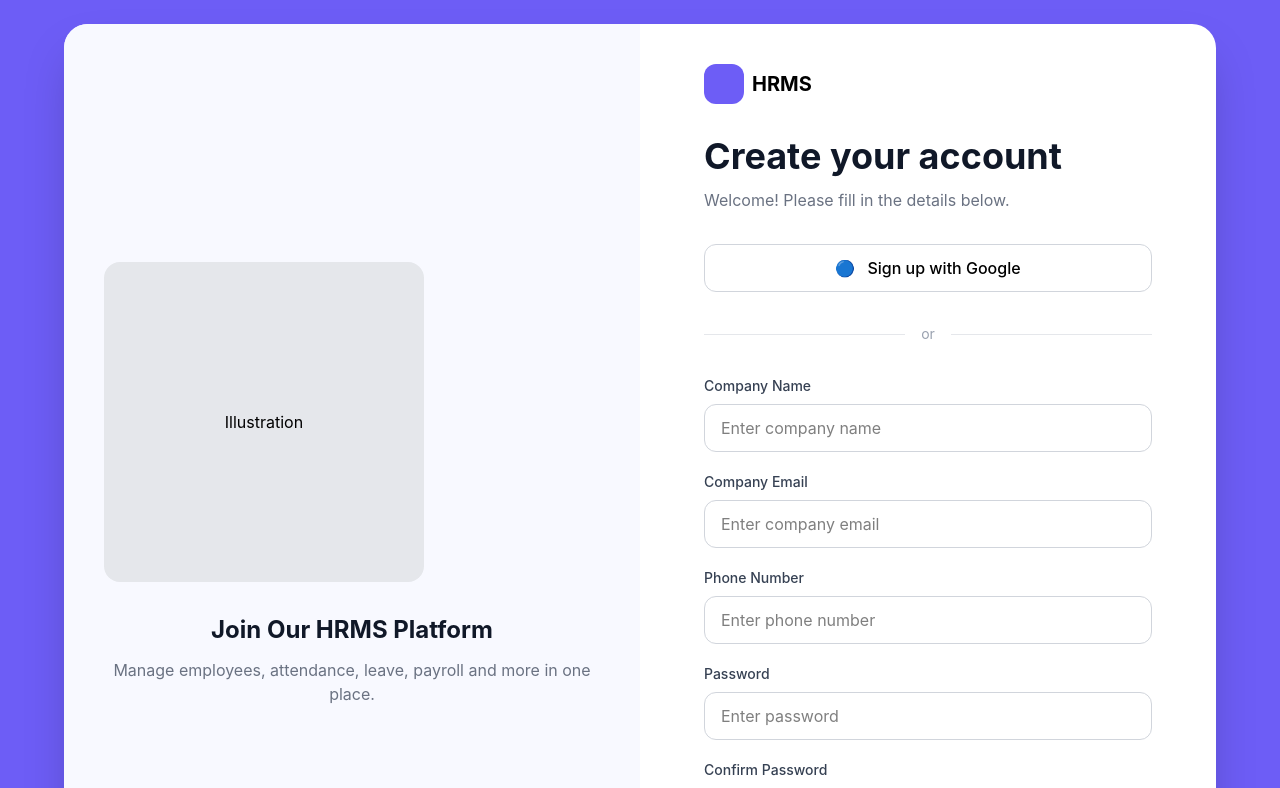
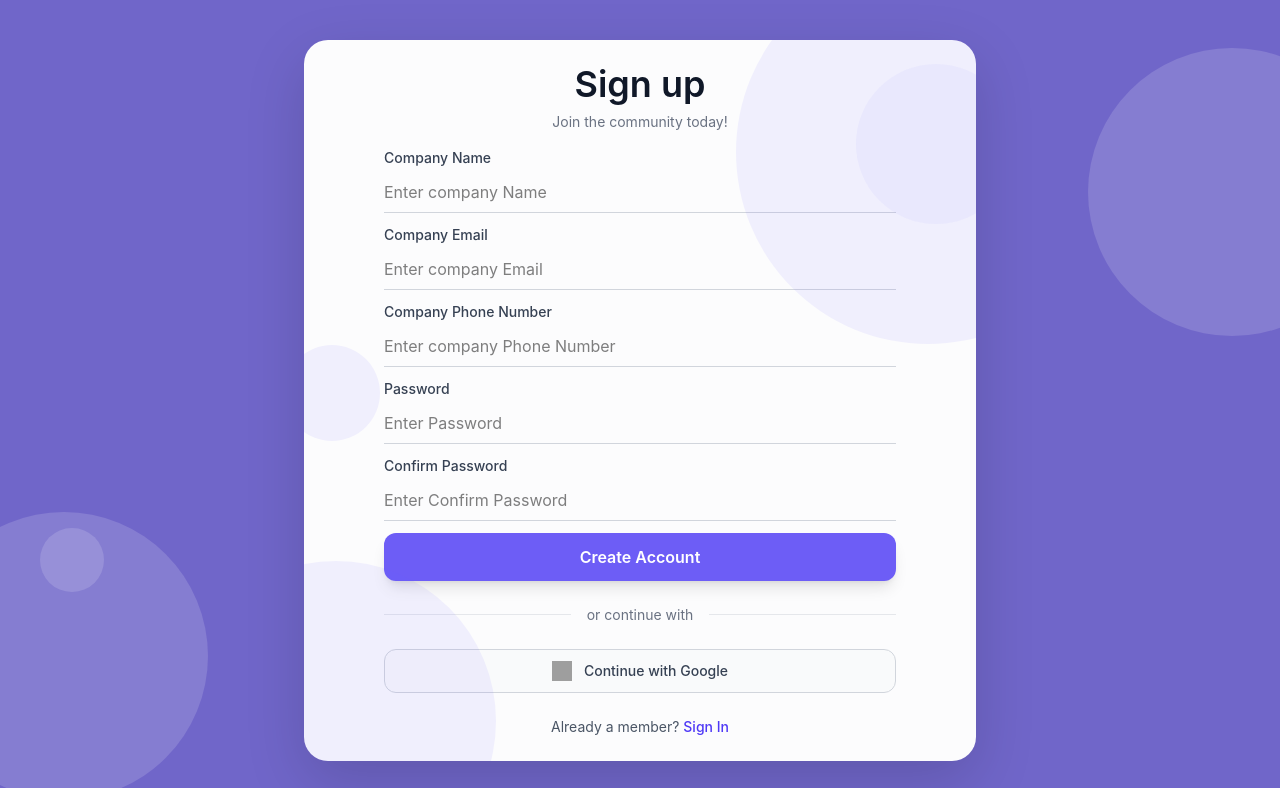
Before and after one commit to rdv-wealth-dev/hrms-frontend, a React (Vite) app: page /signup in a window 1280 px wide. Shown: the top 788 px of the page. Built offline with nearby package versions, Linux system fonts and the light colour scheme; grey boxes are pictures that could not be loaded.

Commit message:
complete signup page

```diff
--- a/package.json
+++ b/package.json
@@ -10,14 +10,17 @@
     "preview": "vite preview"
   },
   "dependencies": {
+    "@hookform/resolvers": "^5.4.0",
     "@tailwindcss/vite": "^4.3.1",
     "react": "^19.2.6",
     "react-dom": "^19.2.6",
+    "react-hook-form": "^7.80.0",
     "react-redux": "^9.3.0",
     "react-router-dom": "^7.18.0",
     "redux": "^5.0.1",
     "redux-saga": "^1.5.0",
-    "tailwindcss": "^4.3.1"
+    "tailwindcss": "^4.3.1",
+    "zod": "^4.4.3"
   },
   "devDependencies": {
     "@eslint/js": "^10.0.1",
--- /dev/null
+++ b/src/components/auth/AuthDivider.tsx
@@ -0,0 +1,21 @@
+interface AuthDividerProps {
+  text?: string;
+}
+
+const AuthDivider = ({
+  text = "or continue with",
+}: AuthDividerProps) => {
+  return (
+    <div className="flex items-center gap-4 my-6">
+      <div className="flex-1 h-px bg-gray-200" />
+
+      <span className="text-sm text-gray-500 whitespace-nowrap">
+        {text}
+      </span>
+
+      <div className="flex-1 h-px bg-gray-200" />
+    </div>
+  );
+};
+
+export default AuthDivider;
--- /dev/null
+++ b/src/components/auth/AuthFooter.tsx
@@ -0,0 +1,33 @@
+interface AuthFooterProps {
+  text: string
+  linkText: string
+  onClick?: () => void
+}
+
+function AuthFooter({
+  text,
+  linkText,
+  onClick,
+}: AuthFooterProps) {
+  return (
+    <div className="mt-6 text-center text-sm text-gray-600">
+      {text}{' '}
+
+      <button
+        type="button"
+        onClick={onClick}
+        className="
+          font-medium
+          text-indigo-600
+          hover:text-indigo-700
+          hover:underline
+          transition
+        "
+      >
+        {linkText}
+      </button>
+    </div>
+  )
+}
+
+export default AuthFooter
--- /dev/null
+++ b/src/components/auth/AuthHeading.tsx
@@ -0,0 +1,25 @@
+interface AuthHeadingProps {
+  title: string
+  subtitle?: string
+}
+
+function AuthHeading({
+  title,
+  subtitle,
+}: AuthHeadingProps) {
+  return (
+    <div className="mb-4 text-center">
+      <h1 className="text-3xl md:text-4xl font-semibold text-gray-900">
+        {title}
+      </h1>
+
+      {subtitle && (
+        <p className="mt-2 text-sm text-gray-500">
+          {subtitle}
+        </p>
+      )}
+    </div>
+  )
+}
+
+export default AuthHeading
--- /dev/null
+++ b/src/components/auth/GoogleAuthButton.tsx
@@ -0,0 +1,47 @@
+interface GoogleAuthButtonProps {
+  text?: string
+  onClick?: () => void
+}
+
+function GoogleAuthButton({
+  text = 'Continue with Google',
+  onClick,
+}: GoogleAuthButtonProps) {
+  return (
+    <button
+      type="button"
+      onClick={onClick}
+      className="
+         w-full
+        h-11
+        flex
+        items-center
+        justify-center
+        gap-3
+        rounded-xl
+        border
+        border-gray-300
+        bg-gray-50
+        px-4
+        text-sm
+        font-medium
+        text-gray-700
+        transition-all
+        duration-200
+        hover:bg-gray-50
+        hover:border-gray-300
+        hover:shadow-sm
+      "
+    >
+      <img
+        src="https://www.svgrepo.com/show/475656/google-color.svg"
+        alt="Google"
+        className="h-5 w-5"
+      />
+
+      <span>{text}</span>
+    </button>
+  )
+}
+
+export default GoogleAuthButton
--- a/src/components/button/PrimaryButton.tsx
+++ b/src/components/button/PrimaryButton.tsx
@@ -11,14 +11,18 @@ function PrimaryButton({
     <button
       type={type}
       className="
-        w-full
+         w-full
         h-12
         rounded-xl
         bg-[#6D5DF6]
         text-white
         font-semibold
-        transition
-        hover:opacity-90
+        shadow-lg
+        transition-all
+        duration-200
+        hover:opacity-95
+        hover:scale-[1.01]
+        active:scale-[0.99]
       "
     >
       {children}
--- a/src/components/input/TextInput.tsx
+++ b/src/components/input/TextInput.tsx
@@ -2,32 +2,50 @@ type TextInputProps = {
   label: string
   type?: string
   placeholder: string
+  variant?: 'outlined' | 'underlined'
 }
 
 function TextInput({
   label,
   type = 'text',
   placeholder,
+  variant = 'outlined',
 }: TextInputProps) {
+  const outlinedStyles = `
+    w-full
+    h-12
+    rounded-xl
+    border
+    border-gray-300
+    px-4
+    outline-none
+    focus:border-[#6D5DF6]
+  `
+
+  const underlinedStyles = `
+    w-full
+    py-2
+    border-b
+    border-gray-300
+    bg-transparent
+    outline-none
+    focus:border-[#6D5DF6]
+  `
+
   return (
     <div>
-      <label className="mb-2 block text-sm font-medium text-gray-700">
+      <label className="mb-1 block text-sm font-medium text-gray-700">
         {label}
       </label>
 
       <input
         type={type}
         placeholder={placeholder}
-        className="
-          w-full
-          h-12
-          rounded-xl
-          border
-          border-gray-300
-          px-4
-          outline-none
-          focus:border-[#6D5DF6]
-        "
+        className={
+          variant === 'underlined'
+            ? underlinedStyles
+            : outlinedStyles
+        }
       />
     </div>
   )
--- a/src/layouts/auth/AuthLayout.tsx
+++ b/src/layouts/auth/AuthLayout.tsx
@@ -1,20 +1,118 @@
-import AuthLeftSection from './AuthLeftSection'
-import AuthRightSection from './AuthRightSection'
-
 type Props = {
   children: React.ReactNode
 }
 
 function AuthLayout({ children }: Props) {
   return (
-    <div className="min-h-screen bg-[#6D5DF6] flex items-center justify-center p-6">
-      <div className="w-full max-w-6xl bg-white rounded-3xl overflow-hidden shadow-2xl">
-        <div className="grid grid-cols-1 lg:grid-cols-2 min-h-[700px]">
-          <AuthLeftSection />
+    <div className="relative min-h-screen overflow-hidden bg-[#7066c9] flex items-center justify-center p-6">
 
-          <AuthRightSection>
-            {children}
-          </AuthRightSection>
+      {/* Left Large Circle */}
+      <div
+        className="
+          absolute
+          -left-20
+          bottom-0
+          h-72
+          w-72
+          rounded-full
+          bg-white/15
+        "
+      />
+
+      {/* Left Small Circle */}
+      <div
+        className="
+          absolute
+          left-10
+          bottom-52
+          h-16
+          w-16
+          rounded-full
+          bg-white/15
+        "
+      />
+
+      {/* Right Large Circle */}
+      <div
+        className="
+          absolute
+          -right-24
+          top-12
+          h-72
+          w-72
+          rounded-full
+          bg-white/15
+        "
+      />
+
+
+      {/* White Card */}
+      <div
+        className="
+         relative
+    z-10
+    w-full
+    max-w-2xl
+    overflow-hidden
+    rounded-3xl
+    bg-[#FCFCFD]
+    shadow-[0_20px_60px_rgba(0,0,0,0.15)]
+        "
+      >
+        {/* Card Decorative Circle Left */}
+        {/* Left Big */}
+        <div
+          className="
+    absolute
+    -left-32
+    bottom-[-120px]
+    h-80
+    w-80
+    rounded-full
+    bg-[#6D5DF6]/8
+  "
+        />
+
+        {/* Left Small */}
+        <div
+          className="
+    absolute
+    left-[-20px]
+    bottom-80
+    h-24
+    w-24
+    rounded-full
+    bg-[#6D5DF6]/8
+  "
+        />
+
+        {/* Right Big */}
+        <div
+          className="
+    absolute
+    -right-36
+    -top-20
+    h-96
+    w-96
+    rounded-full
+    bg-[#6D5DF6]/8
+  "
+        />
+
+        {/* Right Small */}
+        <div
+          className="
+    absolute
+    right-[-40px]
+    top-6
+    h-40
+    w-40
+    rounded-full
+    bg-[#6D5DF6]/5
+  "
+        />
+        <div className="flex items-center justify-center p-6">
+          {children}
         </div>
       </div>
     </div>
--- a/src/sections/auth/signup/SignupView.tsx
+++ b/src/sections/auth/signup/SignupView.tsx
@@ -1,82 +1,87 @@
 import TextInput from '../../../components/input/TextInput'
 import PrimaryButton from '../../../components/button/PrimaryButton'
 import AuthLayout from '../../../layouts/auth/AuthLayout'
+import AuthDivider from '../../../components/auth/AuthDivider'
+import GoogleAuthButton from '../../../components/auth/GoogleAuthButton'
+import AuthFooter from '../../../components/auth/AuthFooter'
+import AuthHeading from '../../../components/auth/AuthHeading'
 
 function SignupView() {
   return (
     <AuthLayout>
+      <div className="w-full max-w-lg">
+
         {/* Logo */}
-      <div className="flex items-center gap-2">
+        {/* <div className="flex items-center gap-2">
         <div className="h-10 w-10 rounded-xl bg-[#6D5DF6]" />
 
         <span className="text-xl font-bold">
           HRMS
         </span>
-      </div>
+      </div> */}
 
         {/* Heading */}
-      <div className="mt-8">
-        <h1 className="text-4xl font-bold text-gray-900">
-          Create your account
-        </h1>
+        <AuthHeading
+          title="Sign up"
+          subtitle="Join the community today!"
+        />
 
-        <p className="mt-3 text-gray-500">
-          Welcome! Please fill in the details below.
-        </p>
-      </div>
 
-      {/* Google Button */}
-      <button className="mt-8 w-full h-12 rounded-xl border border-gray-300 bg-white flex items-center justify-center gap-3 font-medium transition hover:bg-gray-50">
-        <span>🔵</span>
-        Sign up with Google
-      </button>
-
-      {/* Divider */}
-      <div className="my-8 flex items-center">
-        <div className="h-px flex-1 bg-gray-200" />
-
-        <span className="px-4 text-sm text-gray-400">
-          or
-        </span>
-
-        <div className="h-px flex-1 bg-gray-200" />
-      </div>
 
         {/* Form */}
-      <form className="space-y-5">
+        <form className="space-y-3">
           <TextInput
             label="Company Name"
-          placeholder="Enter company name"
+            placeholder="Enter company Name"
+            variant="underlined"
           />
 
           <TextInput
             label="Company Email"
-          type="email"
-          placeholder="Enter company email"
+            placeholder="Enter company Email"
+            variant="underlined"
           />
 
           <TextInput
-          label="Phone Number"
-          type="tel"
-          placeholder="Enter phone number"
+            label="Company Phone Number"
+            placeholder="Enter company Phone Number"
+            variant="underlined"
           />
 
           <TextInput
             label="Password"
+            placeholder="Enter Password"
             type="password"
-          placeholder="Enter password"
+            variant="underlined"
           />
 
           <TextInput
             label="Confirm Password"
+            placeholder="Enter Confirm Password"
             type="password"
-          placeholder="Confirm password"
+            variant="underlined"
           />
 
           <PrimaryButton type="submit">
             Create Account
           </PrimaryButton>
         </form>
+
+
+        {/* Divider */}
+        <AuthDivider />
+
+        {/* Google Button */}
+
+        <GoogleAuthButton />
+
+        <AuthFooter
+          text="Already a member?"
+          linkText="Sign In"
+        />
+      </div>
+
+
     </AuthLayout>
   )
 }
```
Lines whose indentation alone changed are shown as unchanged.
